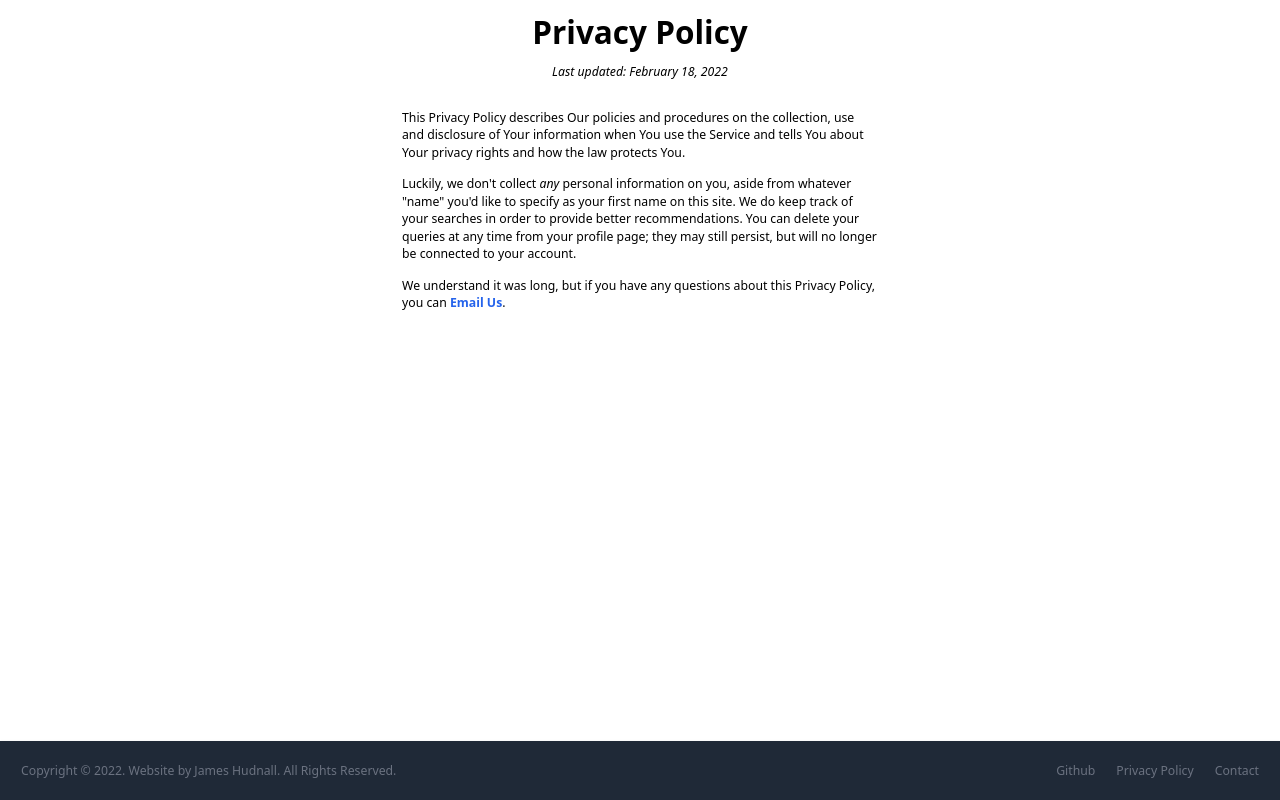
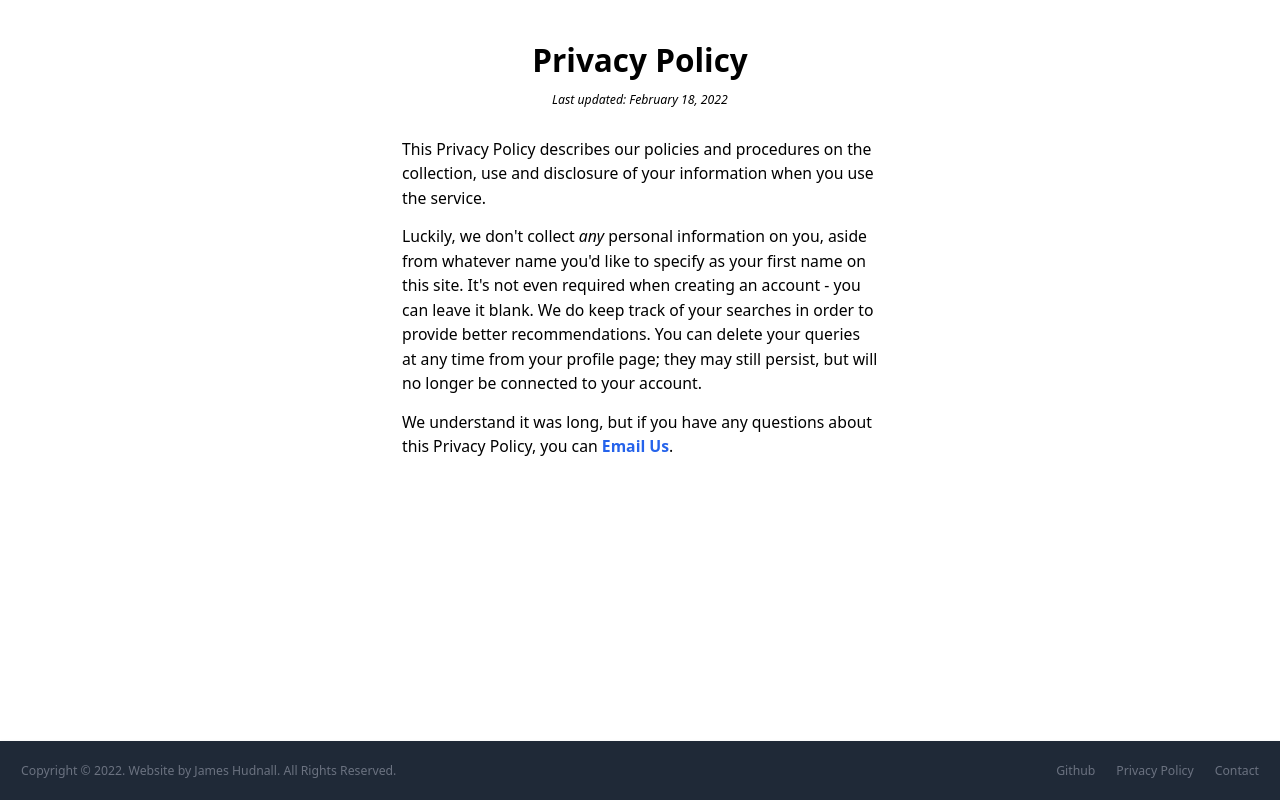
Before and after one commit to jwhudnall/Veritasearch, a Flask app: page /privacy in a window 1280 px wide. Shown: the part 63-863 px from the top of the page. Run offline with Flask 2, Linux system fonts and the light colour scheme; parts of the project's set-up code (start-up, migrations or seed data) failed here and were passed over; some libraries are stand-ins or nearby versions.

Commit message:
Fix screen height issue

```diff
--- a/app.py
+++ b/app.py
@@ -174,7 +174,7 @@ def login_user():
 
         if user:
             do_login(user)
-            return redirect(request.referrer)
+            return redirect(f'/users/{g.user.id}')
         else:
             flash('Incorrect username or password.', 'error')
             return redirect(request.referrer)
--- a/static/app.js
+++ b/static/app.js
@@ -83,6 +83,7 @@ const fetchAndShowContent = async function () {
     $divs.show();
     hideLoadingView("tweetDivs");
     $(".actSignupCTA").show();
+    $("#convertingMsg").hide();
   }, 3000);
   // Account Signup CTA
 };
--- a/templates/base.html
+++ b/templates/base.html
@@ -130,7 +130,7 @@
   {% endif %}
   {% endwith %}
 
-  <div class="flex flex-col justify-between bg-white h-screen">
+  <div class="flex flex-col justify-between bg-white h-max min-h-screen">
 
 
     {% block content %}
@@ -171,8 +171,7 @@
             class="mr-4 text-sm text-gray-500 hover:underline md:mr-6 dark:text-gray-400" target="_blank">Github</a>
         </li>
         <li>
-          <a href="/privacy" class="mr-4 text-sm text-gray-500 hover:underline md:mr-6 dark:text-gray-400"
-            target="_blank">Privacy
+          <a href="/privacy" class="mr-4 text-sm text-gray-500 hover:underline md:mr-6 dark:text-gray-400">Privacy
             Policy</a>
         </li>
         <li>
--- a/templates/privacy.html
+++ b/templates/privacy.html
@@ -7,23 +7,24 @@ Veritas
 {% block content %}
 <div class="max-w-xl text-black mx-auto px-4">
   <div class="mx-auto text-center">
-    <h1 class="text-3xl font-bold sm:text-4xl py-4">Privacy Policy</h1>
+    <h1 class="text-3xl font-bold sm:text-4xl py-4 mt-8">Privacy Policy</h1>
   </div>
 
   <section class="container">
     <div class="">
       <p class="italic mb-8 text-center">Last updated: <time datetime="2022-02-18 20:00">February 18, 2022</time></p>
 
-      <p class="text-sm my-4">This Privacy Policy describes Our policies and procedures on the collection, use and
-        disclosure of Your
-        information when You use the Service and tells You about Your privacy rights and how the law protects You.</p>
+      <p class="text-lg my-4">This Privacy Policy describes our policies and procedures on the collection, use and
+        disclosure of your
+        information when you use the service.</p>
 
-      <p class="text-sm my-4">Luckily, we don't collect <em>any</em> personal information on you, aside from
-        whatever "name" you'd like to specify as your first name on this site. We do keep track of your searches in
+      <p class="text-lg my-4">Luckily, we don't collect <em>any</em> personal information on you, aside from
+        whatever name you'd like to specify as your first name on this site. It's not even required when creating an
+        account - you can leave it blank. We do keep track of your searches in
         order to provide better recommendations. You can delete your queries at any time from your profile page; they
         may still persist, but will no longer be connected to your account.</p>
 
-      <p class="text-sm my-4">We understand it was long, but if you have any questions about this Privacy Policy,
+      <p class="text-lg my-4">We understand it was long, but if you have any questions about this Privacy Policy,
         you can <a href="mailto:hello.veritasearch@gmail.com" class="text-blue-600 font-semibold">Email Us</a>.</p>
     </div>
   </section>
--- a/templates/search-results.html
+++ b/templates/search-results.html
@@ -29,7 +29,9 @@ Veritas
     </div>
   </section>
 
-  <h2 class="mx-5 text-black">Search for <i>"{{query}}"</i> took {{q_time}} seconds.</h2>
+  <p class="text-black text-center p-3">Search for <i>"{{query}}"</i> took {{q_time}} seconds.
+    <span id="convertingMsg">Converting your results...</span>
+  </p>
 
   <!-- Main Search Result Section-->
   <section id="searchResultContainer"
```
